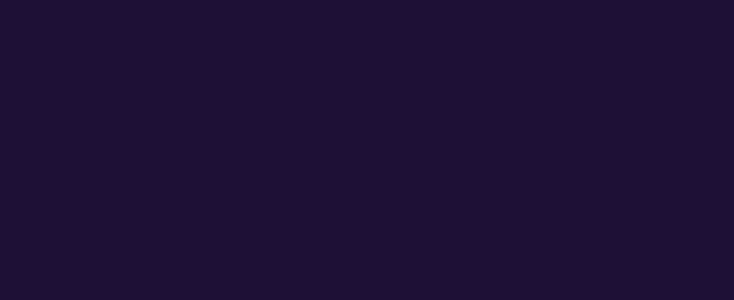
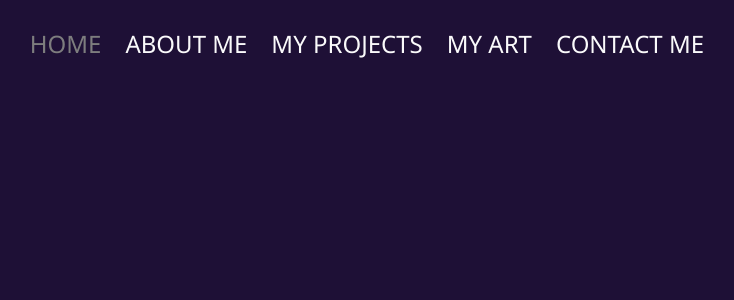
Before and after one commit to sirhunty/React-Portfolio, a React (Create React App) app in the folder portfolio/: page /about in a window 1280 px wide. Shown: the top 300 px of the page, without its empty margins (536-1270 px from the left). Built offline with nearby package versions, Linux system fonts and the light colour scheme.

Commit message:
successfully implemented the wrapper and navbar components to display

```diff
--- a/portfolio/src/App.js
+++ b/portfolio/src/App.js
@@ -1,59 +1,19 @@
 import React from 'react';
-import { BrowserRouter as Router, Switch, Route, Link } from "react-router-dom";
-import Container from 'react-bootstrap/Container';
-import Navbar from 'react-bootstrap/Navbar';
-// import './App.css';
+import Wrapper from './components/Wrapper';
+import NavBar from './components/NavBar';
 
 //utilizing class-based component inrder to use state
 class App extends React.Component {
 
-  //state for top level elements on site (title in navbar and links, home, about, contact pages)
-  constructor(props) {
-    super(props);
-    this.state = {
-      title: "Christopher H Matthews",
-      headerLinks: [
-        { title: "Home", path: "/" },
-        { title: "About Me", path: "/about" },
-        { title: "My Projects", path: "/projects" },
-        { title: "My Art", path: "/art" },
-        { title: "Contact", path: "/contact" }
-      ],
-      home: {
-        title: "Christopher Matthews",
-        subTitle: "Web Developer & Graphic Designer",
-      },
-      about: {
-        title: "BIO",
-      },
-      projects: {
-        title: "My Projects",
-      },
-      art: {
-        title: "My Art",
-      },
-      contact: {
-        title: "Stay Connected with Me!",
-        subTitle: "Leave Me a Note"
-      }
-    }
-  }
-
 
   render() {
     return (
-      <Router>
-        <Container className="p-0" fluid={true}>
 
-          <Navbar>
+        <Wrapper>
+          <NavBar>
 
-          </Navbar>
-
-
-
-
-        </Container>
-      </Router>
+          </NavBar>
+        </Wrapper>
     );
   }
 }
--- a/portfolio/src/components/NavBar.js
+++ b/portfolio/src/components/NavBar.js
@@ -0,0 +1,43 @@
+import React from 'react';
+
+function NavBar() {
+    return (
+        <div>
+            <div className="menu-btn">
+                <span className="menu-btn__burger"></span>
+            </div>
+
+            <nav className="nav">
+                <ul className="menu-nav">
+                    <li className="menu-nav__item active">
+                        <a href="index.html" class="menu-nav__link">
+                            Home
+            </a>
+                    </li>
+                    <li className="menu-nav__item">
+                        <a href="src/html/about.html" class="menu-nav__link">
+                            About Me
+            </a>
+                    </li>
+                    <li className="menu-nav__item">
+                        <a href="src/html/projects.html" class="menu-nav__link">
+                            My Projects
+            </a>
+                    </li>
+                    <li className="menu-nav__item">
+                        <a href="#!" onclick="pageAlert()" class="menu-nav__link">
+                            My Art
+            </a>
+                    </li>
+                    <li className="menu-nav__item">
+                        <a href="src/html/contact.html" class="menu-nav__link">
+                            Contact Me
+            </a>
+                    </li>
+                </ul>
+            </nav>
+        </div>
+    );
+}
+
+export default NavBar;
```
